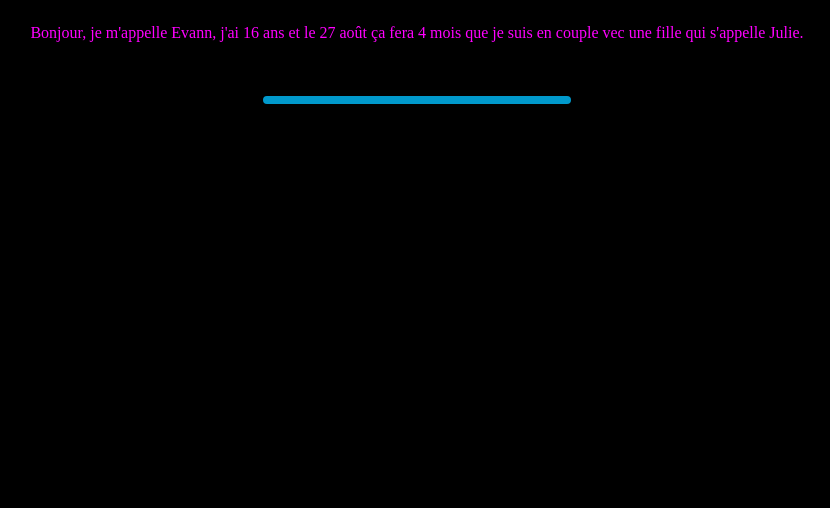
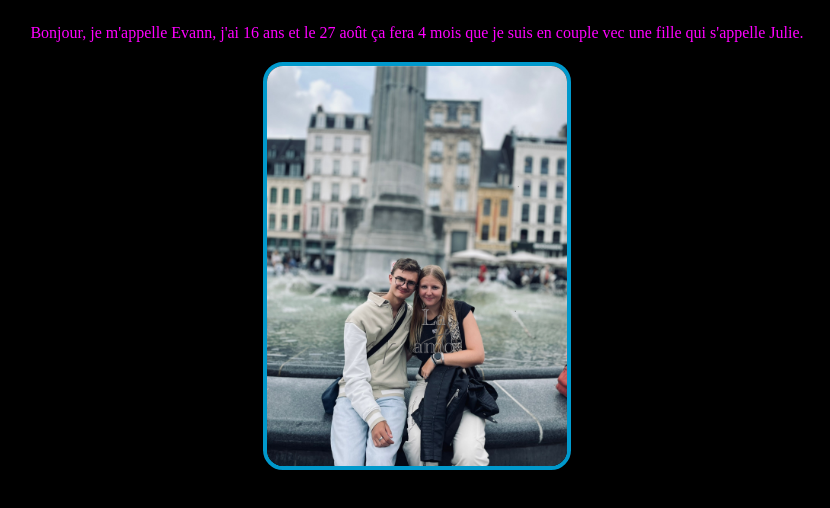
Before and after one commit to Evann-Joosten/Julie-et-moi., a plain HTML site: page index.html in a window 1280 px wide. Shown: the part 58-566 px from the top of the page, without its empty margins (223-1053 px from the left). Drawn offline with Linux system fonts and the light colour scheme.

Commit message:
Update index.html

```diff
--- a/index.html
+++ b/index.html
@@ -55,6 +55,7 @@
   <body>
   	<h1>Présentation.</h1>
   	<p>Bonjour, je m'appelle Evann, j'ai 16 ans et le 27 août ça fera 4 mois que je suis en couple vec une fille qui s'appelle Julie.</p>
-  <figure>< <img> src="Julie_moi.jpg" alt="Une photo de Julie et moi.">
+  <figure>
+    <img src="Julie_moi.jpg" alt="Une photo de Julie et moi.">
             <figcaption>Une image de Julie et moi</figcaption>
   </figure>
```
